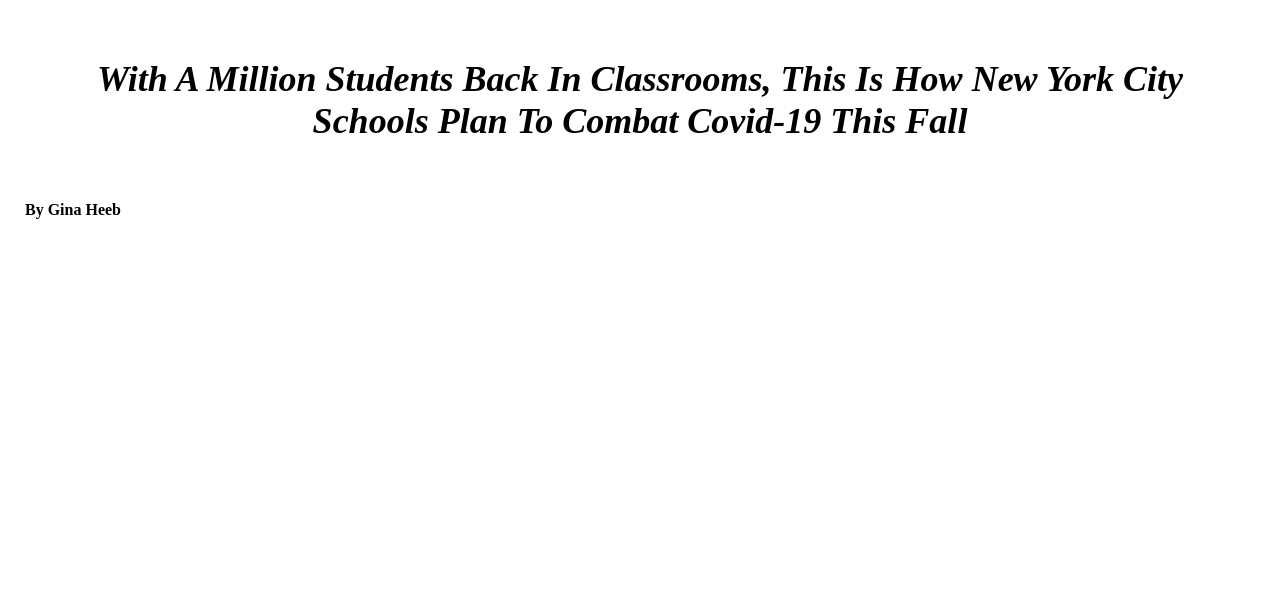
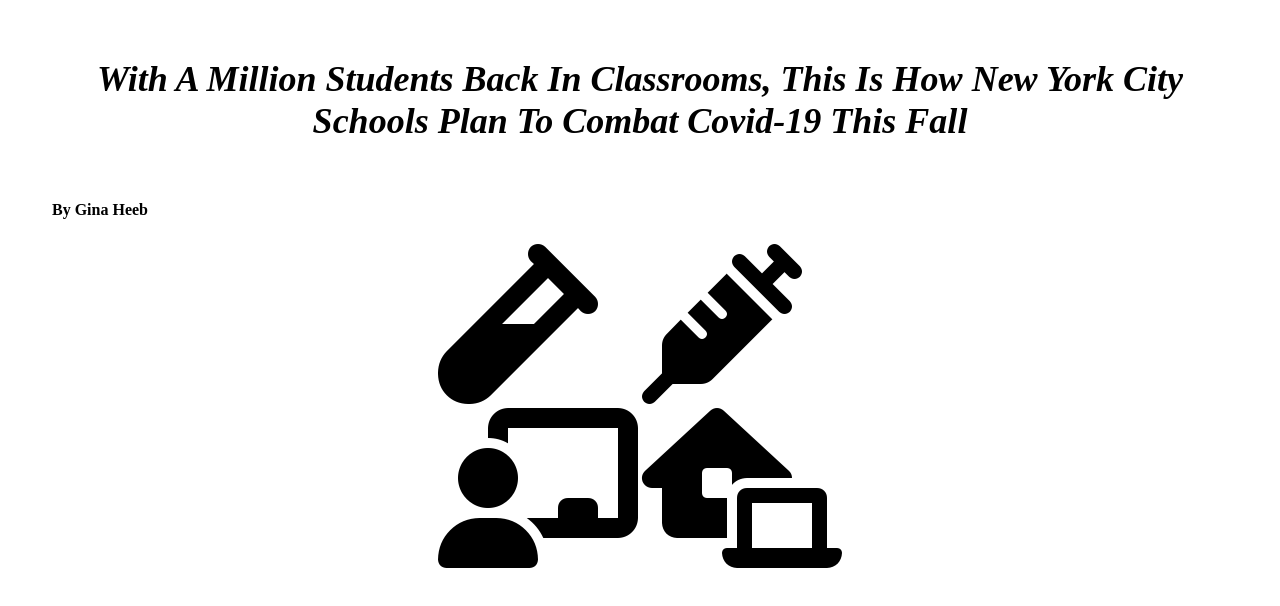
Before and after one commit to ginaaheeb/icongraphic.heeb, a plain HTML site: page index.html in a window 1280 px wide. Drawn offline with nearby package versions, Linux system fonts and the light colour scheme.

Commit message:
Add icons, enlarge, center them, put in table

```diff
--- a/index.html
+++ b/index.html
@@ -7,7 +7,7 @@
     <meta http-equiv="X-UA-Compatible" content="IE=edge">
     <meta name="viewport" content="width=device-width, initial-scale=1">
     <!-- first step to a responsive site -->
-    <title>HTML Skeleton</title>
+    <title>This Is How New York City Schools Plan To Combat Covid-19 This Fall</title>
 
     <!-- FONT AWESOME -->
     <link rel="stylesheet" href="https://cdnjs.cloudflare.com/ajax/libs/font-awesome/4.7.0/css/font-awesome.min.css" />
@@ -27,9 +27,23 @@
 
 <body>
     <!-- YOUR CONTENT GOES HERE -->
-<div class="container"><h1><i>With A Million Students Back In Classrooms, This Is How New York City Schools Plan To Combat Covid-19 This Fall</h1></i></div>
+<div class="container"><h1><i>With A Million Students Back In Classrooms, This Is How New York City Schools Plan To Combat Covid-19 This Fall</h1></i><h4>By Gina Heeb</h4></div>
 
-<h4>By Gina Heeb</h4>
+<div class="icons"><center>
+<table>
+<td>
+ <i class="fas fa-vial"></i></td>
+<td>
+    <i class="fas fa-syringe"></i></td>
+<tr>
+<td>
+    <i class="fas fa-chalkboard-teacher"></i></td>
+
+ <td>   <i class="fas fa-laptop-house"></i></td>
+    </table></center>
+
+</div>
+
 
     <!-- Your javascript should be called here -->
 </body>
--- a/style.css
+++ b/style.css
@@ -24,8 +24,8 @@ html, body {
 }
 
 h1 {text-align: center; font-family: 'Times New Roman'; padding: 35px; font-size: 1.5em;}
-h4 {padding-left: 25px}
-
+h4 {padding-left: 42px;}
+.fas {font-size: 10em; display: flex; align-items: center;}
 
 /*********************************************************************
   YOUR TABLET/DESKTOP STYLES GO HERE
@@ -43,4 +43,5 @@ h4 {padding-left: 25px}
     Note these styles will be applied to anything 729px or larger -- so desktop */
 
     h1 {font-size: 2.25em;}
+    h4 {padding-left: 52px;}
 }
```
